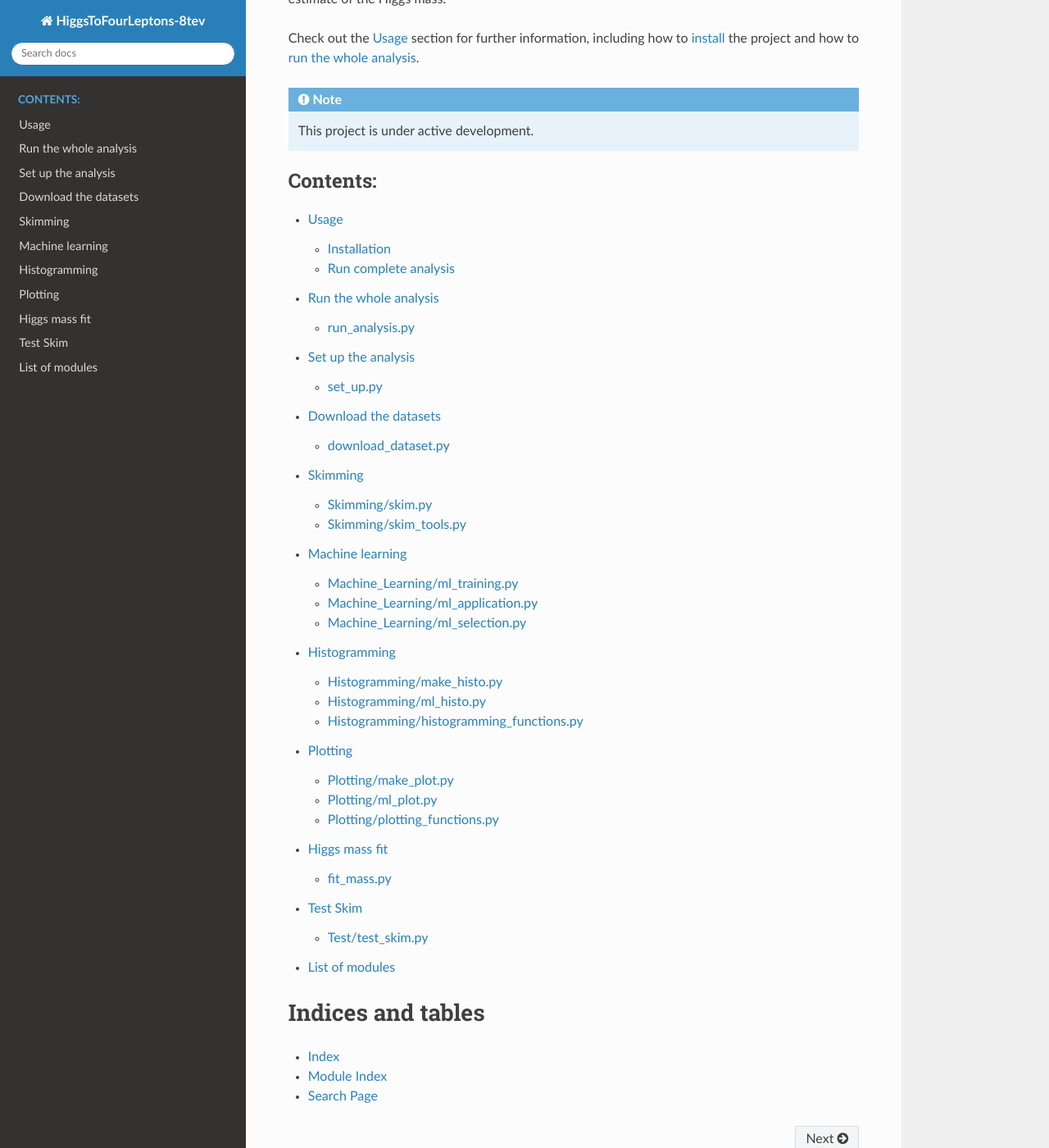
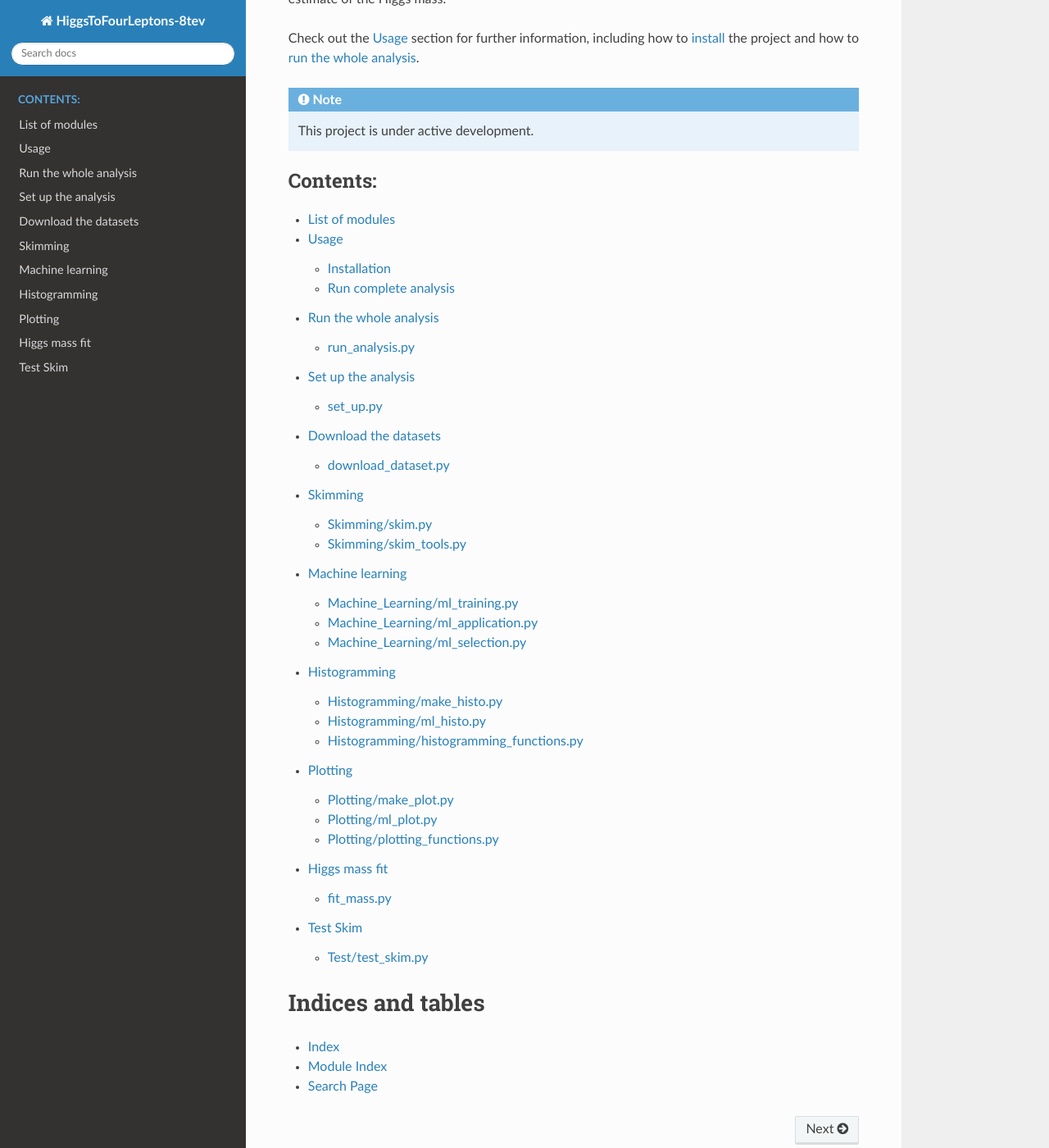
Before and after one commit to matteomalucchi/HiggsToFourLeptons-8tev, a Sphinx documentation site: the page built from docs/source/index.rst, in a window 1280 px wide and 1400 px high, scrolled down 618 px. Shown: the whole window at 82% size. Built offline with Sphinx 7.4.7 and the Read the Docs theme 2.0.0, drawn with Linux system fonts in a browser that asks for light colours; part of the change alters nothing that is shown.

```diff
--- a/docs/source/index.rst
+++ b/docs/source/index.rst
@@ -35,6 +35,7 @@ Check out the :doc:`usage` section for further information, including how to
    This project is under active development.
 
 .. toctree::
+   Modules
    usage
    run_analysis
    set_up
@@ -45,7 +46,6 @@ Check out the :doc:`usage` section for further information, including how to
    plotting
    fit_mass
    test_skim
-   Modules
    :caption: Contents:
 
 
```
Also changed, not shown: README.md (+2 -0 lines).
